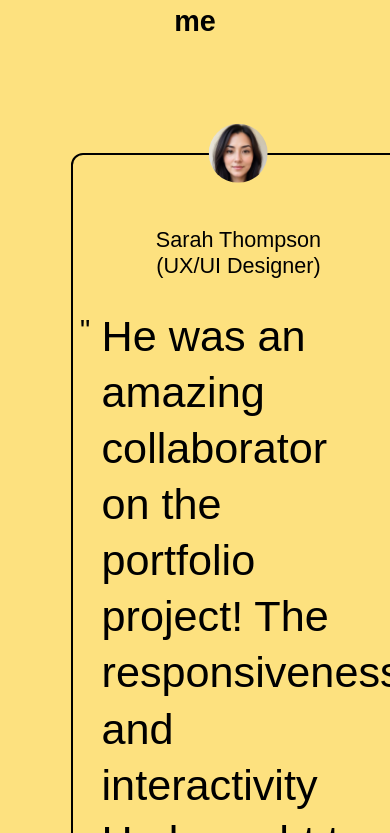
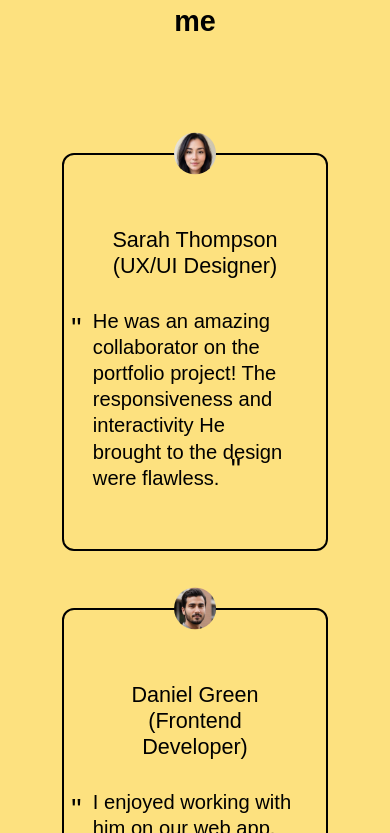
Before and after one commit to mahdisolgi1/portfolio-page, a React (Vite) app: page /home in a window 390 px wide. Shown: the part 6051-6884 px from the top of the page. Built offline with nearby package versions, Linux system fonts and the light colour scheme.

Commit message:
styles(Testimonials): change some styles for better resposiveness

```diff
--- a/src/components/Testimonials.module.css
+++ b/src/components/Testimonials.module.css
@@ -1,13 +1,11 @@
 .tesimonialBox {
+  margin-bottom: 4rem;
+  padding: 2rem;
   display: grid;
   grid-template-columns: 1fr 1fr 1fr;
-  margin-bottom: 3rem;
-  padding: 2rem;
-  row-gap: 8rem;
-  margin-top: 4rem;
-  column-gap: 4rem;
+  justify-content: space-around;
   align-items: center;
-  gap: 4rem;
+  gap: 1rem;
   justify-items: center;
 }
 
@@ -64,14 +62,16 @@ blockquote::after {
   margin-bottom: 2rem;
   font-size: 1.5rem;
 }
-@media (max-width: 80rem) {
+@media (max-width: 77rem) {
   .tesimonialBox {
+    margin-bottom: 4rem;
+    row-gap: 4rem;
+    column-gap: 4rem;
+    padding: 1rem;
     display: grid;
     grid-template-columns: 1fr 1fr;
-    margin-bottom: 2rem;
-    padding: 2rem;
+    justify-content: space-around;
     align-items: center;
-    gap: 6rem;
     justify-items: center;
   }
 }
@@ -80,12 +80,13 @@ blockquote::after {
 }
 @media (max-width: 67rem) {
   .tesimonialBox {
+    margin-bottom: 4rem;
     padding: 2rem;
     display: grid;
     grid-template-columns: 1fr;
     justify-content: space-between;
     align-items: center;
-    gap: 10rem;
+    gap: 4rem;
     justify-items: center;
   }
   .imgBoxEmptyProfile {
@@ -96,6 +97,6 @@ blockquote::after {
     max-width: 80%;
   }
   .blockquote {
-    font-size: 3rem;
+    font-size: 1.4rem;
   }
 }
```
